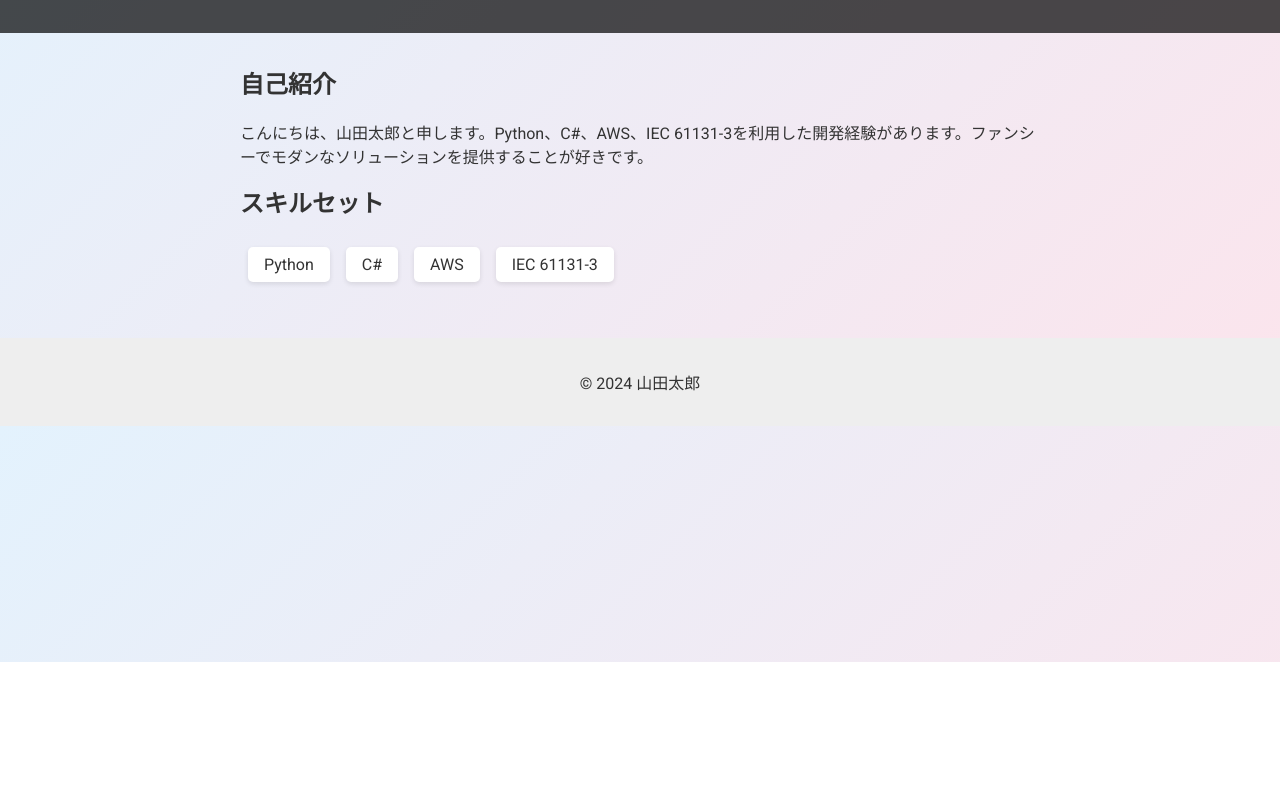
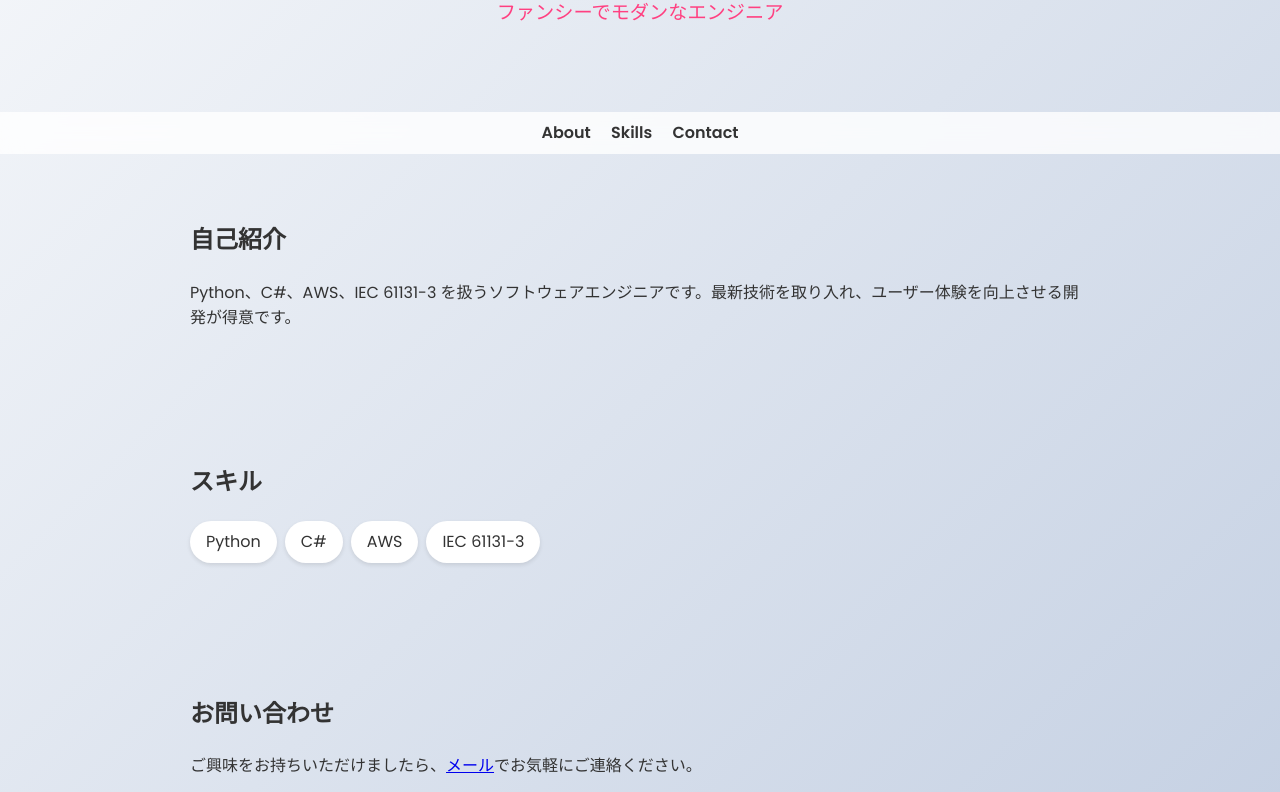
Before and after one commit to ri0026xi/codex_net, a plain HTML site: page index.html in a window 1280 px wide. Shown: the part 138-930 px from the top of the page. Before the commit the page ends 800 px from the top, so only its background shows below. Drawn offline with Linux system fonts and the light colour scheme.

Commit message:
Improve portfolio design

```diff
--- a/index.html
+++ b/index.html
@@ -2,64 +2,100 @@
 <html lang="ja">
 <head>
   <meta charset="UTF-8">
-    <meta name="viewport" content="width=device-width, initial-scale=1.0">
-    <title>山田太郎 - ポートフォリオ</title>
+  <meta name="viewport" content="width=device-width, initial-scale=1">
+  <title>山田太郎 | ポートフォリオ</title>
   <link rel="preconnect" href="https://fonts.googleapis.com">
   <link rel="preconnect" href="https://fonts.gstatic.com" crossorigin>
-    <link href="https://fonts.googleapis.com/css2?family=Roboto:wght@400;700&display=swap" rel="stylesheet">
+  <link href="https://fonts.googleapis.com/css2?family=Poppins:wght@400;600&family=Noto+Sans+JP:wght@400;700&display=swap" rel="stylesheet">
   <style>
-        body {
-            font-family: 'Roboto', sans-serif;
-            margin: 0;
-            background: linear-gradient(135deg, #e3f2fd, #fce4ec);
-            color: #333;
+    :root{
+      --bg-gradient: linear-gradient(135deg,#f5f7fa,#c3cfe2);
+      --text-color:#333;
+      --accent:#ff4081;
     }
-        header {
-            background-color: rgba(0,0,0,0.7);
-            color: #fff;
-            padding: 2rem;
-            text-align: center;
+    body{
+      margin:0;
+      font-family:'Poppins','Noto Sans JP',sans-serif;
+      color:var(--text-color);
+      background:var(--bg-gradient);
+      line-height:1.6;
     }
-        main {
-            padding: 2rem;
-            max-width: 800px;
-            margin: 0 auto;
+    header{
+      text-align:center;
+      padding:4rem 1rem;
     }
-        h1, h2 {
-            margin-top: 0;
+    header h1{
+      margin:0;
+      font-size:2.5rem;
+      animation:fadeIn 1s ease-out forwards;
+      opacity:0;
     }
-        .skills {
-            list-style: none;
-            padding: 0;
-            display: flex;
-            flex-wrap: wrap;
+    header p{
+      margin-top:.5rem;
+      font-size:1.2rem;
+      color:var(--accent);
+      animation:fadeIn 1.5s ease-out forwards;
+      opacity:0;
     }
-        .skills li {
-            background: #fff;
-            padding: 0.5rem 1rem;
-            margin: 0.5rem;
-            border-radius: 5px;
-            box-shadow: 0 2px 5px rgba(0,0,0,0.1);
+    nav{
+      position:sticky;
+      top:0;
+      background:rgba(255,255,255,0.8);
+      backdrop-filter:blur(10px);
+      padding:.5rem 1rem;
+      text-align:center;
     }
-        footer {
-            text-align: center;
-            padding: 1rem;
-            background-color: #eee;
+    nav a{
+      margin:0 .5rem;
+      text-decoration:none;
+      color:var(--text-color);
+      font-weight:600;
+    }
+    section{
+      padding:3rem 1rem;
+      max-width:900px;
+      margin:auto;
+    }
+    .skills{
+      display:flex;
+      flex-wrap:wrap;
+      list-style:none;
+      padding:0;
+      gap:.5rem;
+    }
+    .skills li{
+      background:#fff;
+      border-radius:30px;
+      padding:.5rem 1rem;
+      box-shadow:0 2px 4px rgba(0,0,0,0.1);
+    }
+    footer{
+      text-align:center;
+      padding:2rem 1rem;
+      background:#fff;
+    }
+    @keyframes fadeIn{
+      to{opacity:1}
     }
   </style>
 </head>
 <body>
   <header>
     <h1>山田太郎</h1>
-        <p>エンジニアポートフォリオ</p>
+    <p>ファンシーでモダンなエンジニア</p>
   </header>
+  <nav>
+    <a href="#about">About</a>
+    <a href="#skills">Skills</a>
+    <a href="#contact">Contact</a>
+  </nav>
   <main>
-        <section>
+    <section id="about">
       <h2>自己紹介</h2>
-            <p>こんにちは、山田太郎と申します。Python、C#、AWS、IEC 61131-3を利用した開発経験があります。ファンシーでモダンなソリューションを提供することが好きです。</p>
+      <p>Python、C#、AWS、IEC 61131-3 を扱うソフトウェアエンジニアです。最新技術を取り入れ、ユーザー体験を向上させる開発が得意です。</p>
     </section>
-        <section>
-            <h2>スキルセット</h2>
+    <section id="skills">
+      <h2>スキル</h2>
       <ul class="skills">
         <li>Python</li>
         <li>C#</li>
@@ -67,9 +103,13 @@
         <li>IEC 61131-3</li>
       </ul>
     </section>
+    <section id="contact">
+      <h2>お問い合わせ</h2>
+      <p>ご興味をお持ちいただけましたら、<a href="mailto:taro@example.com">メール</a>でお気軽にご連絡ください。</p>
+    </section>
   </main>
   <footer>
-        <p>&copy; 2024 山田太郎</p>
+    &copy; 2024 山田太郎
   </footer>
 </body>
 </html>
```
Also changed, not shown: 1 other file. Lines whose indentation alone changed are shown as unchanged.
